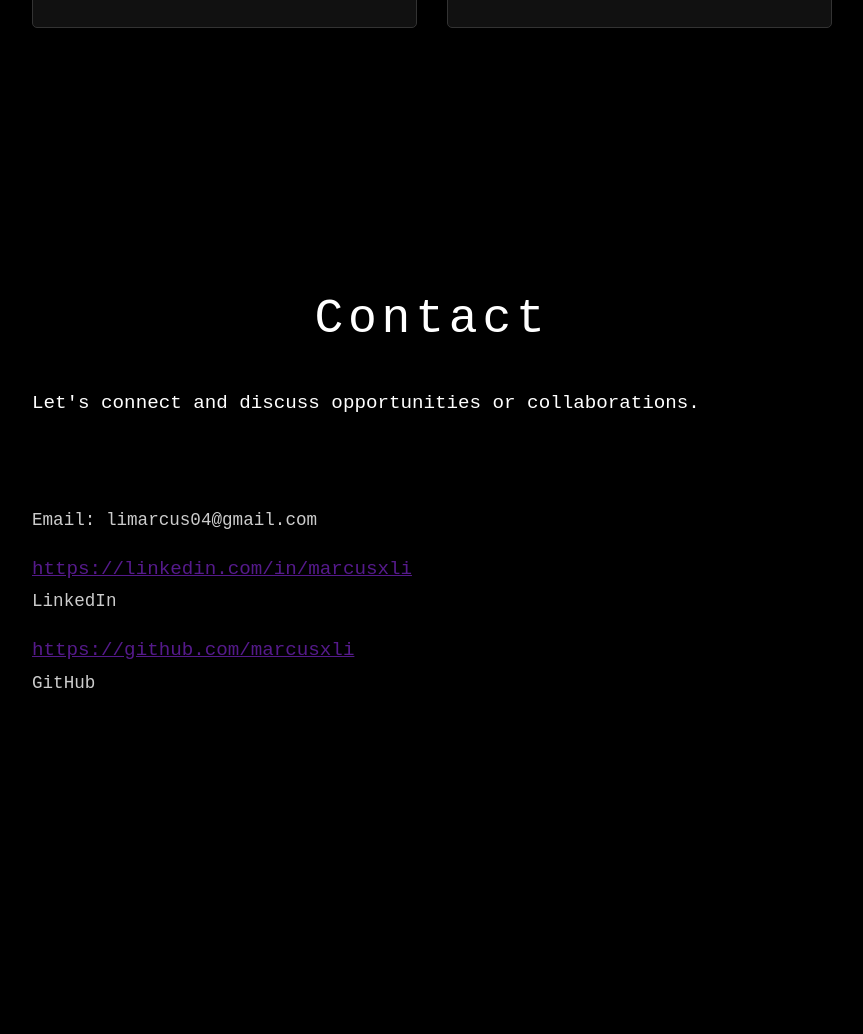
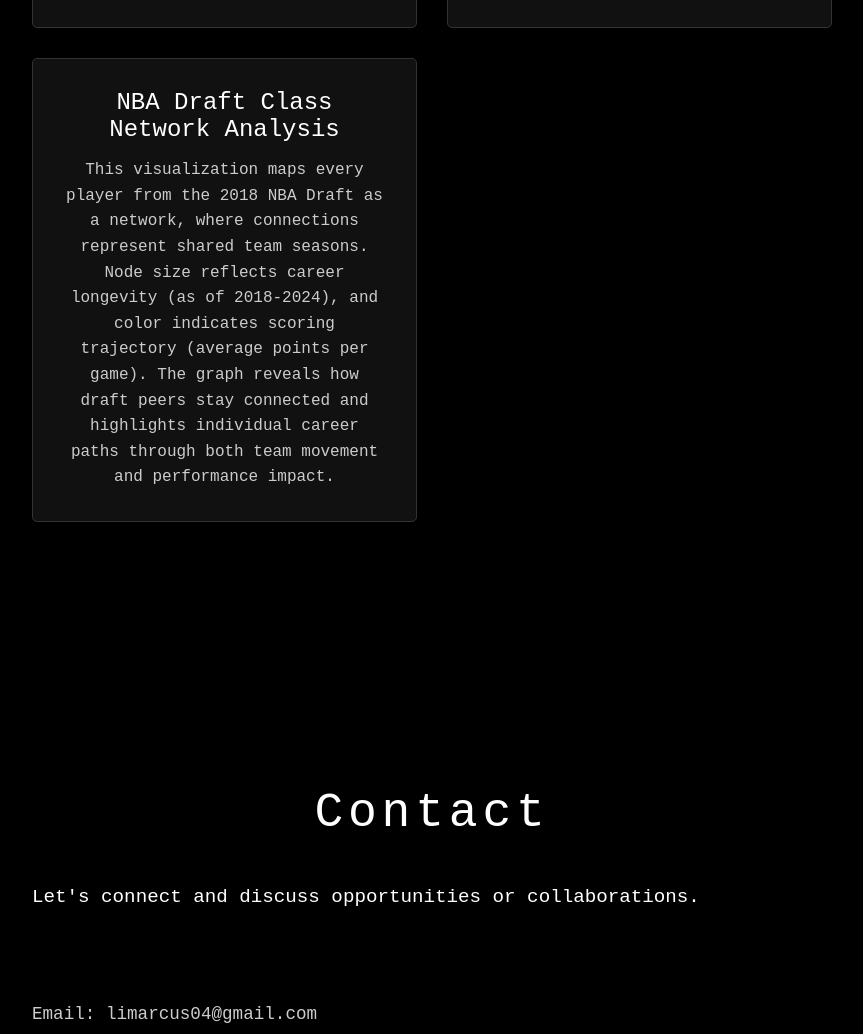
Before and after one commit to marcusxli/marcusxli.github.io, a plain HTML site: page index.html in a window 1280 px wide. Shown: the part 3682-4716 px from the top of the page, without its empty margins (208-1071 px from the left). Before the commit the page ends 4560 px from the top, so only its background shows below. Drawn offline with Linux system fonts and the light colour scheme.

Commit message:
seventh commit (new project added)

```diff
--- a/index.html
+++ b/index.html
@@ -35,7 +35,7 @@
         </div>
     </section>
 
-     <!-- resume section -->
+    <!-- resume section -->
     <section id="resume" class="section">
         <div class="section-content">
             <h2 class="section-title">Resume</h2>
@@ -98,6 +98,11 @@
                         <p>A collaborative data analysis project using R to explore early cognitive decline in U.S. adults aged 50 and older. We analyzed CDC and clinical datasets to uncover geographic and socioeconomic patterns linked to early-onset Alzheimer’s, with implications for public health and early intervention.</p>
                     </div>
                 </a>
+                </a>
+                <a href="https://github.com/marcusxli/NBA-Network-Analysis" target="_blank" class="project-link">
+                    <div class="project-item">
+                        <h3>NBA Draft Class Network Analysis</h3>
+                        <p>This visualization maps every player from the 2018 NBA Draft as a network, where connections represent shared team seasons. Node size reflects career longevity (as of 2018-2024), and color indicates scoring trajectory (average points per game). The graph reveals how draft peers stay connected and highlights individual career paths through both team movement and performance impact.</p>
             </div>
         </div>
     </section>
```
